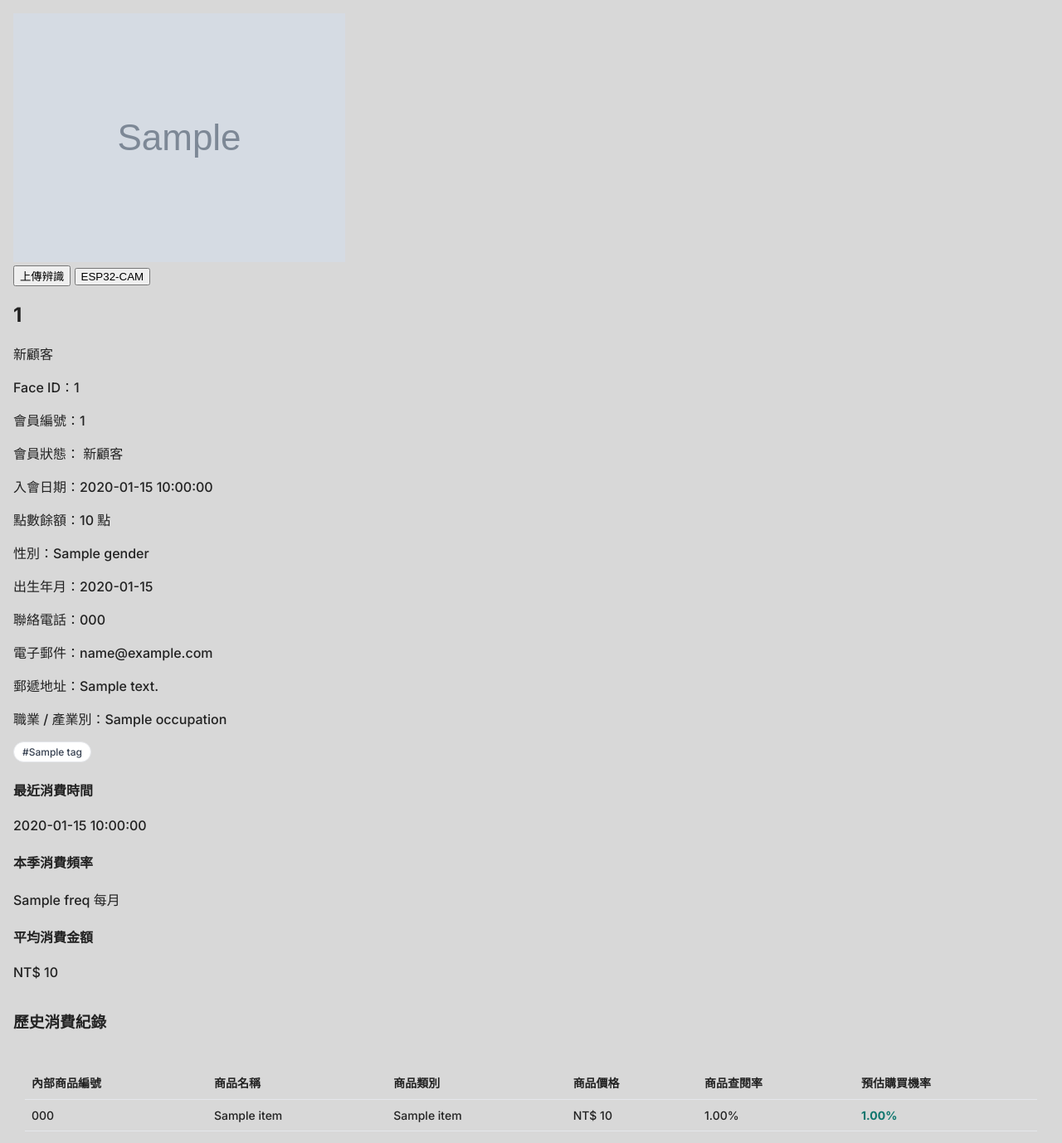
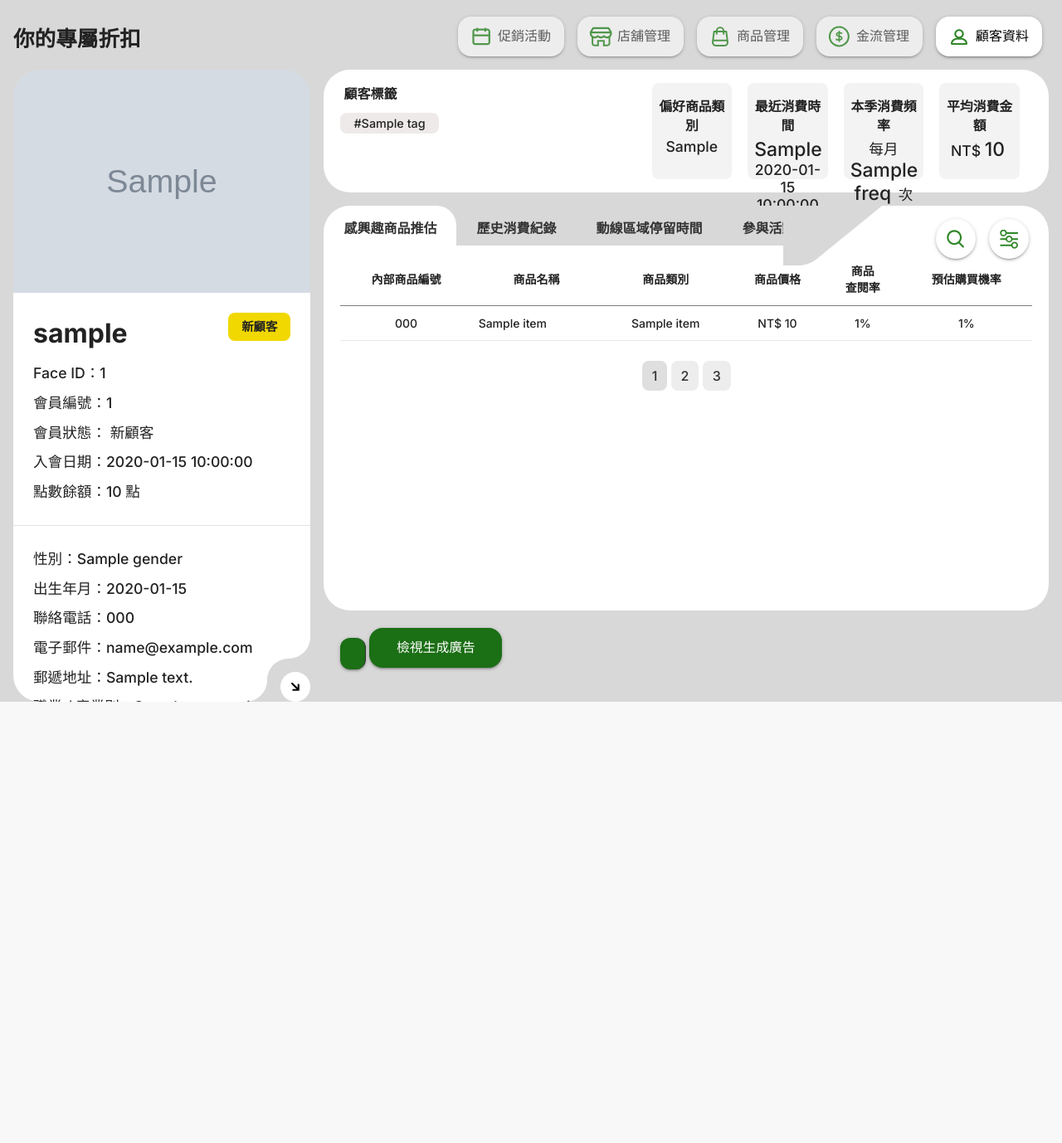
Before and after one commit to phantom810193/esp32cam, a Flask app: template backend/templates/manager.html in a window 1280 px wide. Shown: the whole page at 83% size. After the commit the page ends 846 px from the top, so only its background shows below. Run offline with Flask 3, Linux system fonts and the light colour scheme; the template is opened without the code that fills it: most values are stand-ins (such as "Sample title", 1, 10 or a date in 2020); grey boxes marked "Sample" are stand-in pictures; parts of the project's set-up code (start-up, migrations or seed data) failed here and were passed over.

Commit message:
Update manager.html

```diff
--- a/backend/templates/manager.html
+++ b/backend/templates/manager.html
@@ -4,91 +4,138 @@
     <meta charset="utf-8">
     <meta name="viewport" content="width=device-width, initial-scale=1">
     <title>你的專屬折扣</title>
+    <!-- 保留你現有的樣式檔；需要時再在 manager.css 補上對應 class -->
     <link rel="stylesheet" href="{{ url_for('static', filename='css/manager.css') }}">
     <link href="https://fonts.googleapis.com/css2?family=Inter:wght@500;700&family=Noto+Sans+TC:wght@400;500;700&display=swap" rel="stylesheet">
   </head>
   <body>
-    <div class="manager-shell">
 
-      <!-- 上方廣告 Banner -->
-      <section class="hero-banner">
-        <div class="banner-left">
+    <!-- 頁首與導覽 -->
+    <header>
+      <h1>你的專屬折扣</h1>
+      <nav>
+        <ul id="nav-links">
+          <li class="event"><a href="#" title="促銷活動">促銷活動</a></li>
+          <li class="shop"><a href="#" title="店舖管理">店舖管理</a></li>
+          <li class="product"><a href="#" title="商品管理">商品管理</a></li>
+          <li class="payment"><a href="#" title="金流管理">金流管理</a></li>
+          <li class="customer active"><a href="#" title="顧客資料">顧客資料</a></li>
+        </ul>
+      </nav>
+    </header>
+
+    <main id="customer-profile" class="container">
+
+      <!-- 左側：顧客大圖／顧客基本資料 -->
+      <article id="customer-information" class="left-pane">
+        <h2 class="hide">顧客資料</h2>
+
+        <!-- 顯示本期廣告 Banner（若有），否則顧客照片或占位圖 -->
+        <figure class="customer-photo hero-banner">
           {% if context and context.ad_image_url %}
-            <img src="{{ context.ad_image_url }}" alt="廣告圖" class="ad-image">
+            <img src="{{ context.ad_image_url }}" alt="本期廣告" class="ad-image">
+          {% elif context and context.member and context.member.face_image_url %}
+            <img src="{{ context.member.face_image_url }}" alt="顧客照片">
           {% else %}
-            <div class="hero-placeholder">等待 ESP32-CAM 上傳廣告圖</div>
+            <div class="hero-placeholder">等待 ESP32-CAM 上傳影像 / 廣告圖</div>
           {% endif %}
-        </div>
-        <div class="banner-right">
-          <button class="btn-upload">上傳辨識</button>
-          <button class="btn-device">ESP32-CAM</button>
-        </div>
-      </section>
+        </figure>
 
-      <!-- 顧客資料 + 標籤 -->
-      <section class="member-overview">
-        <h2>{{ context.member.mall_member_id or '未加入會員' }}</h2>
-        <span class="member-tag">
+        <section class="customer-infolist">
+          <ul class="customer-basic-info">
+            <li class="customer-name">
+              {{ context.member.nickname or context.member.name or '—' }}
+            </li>
+            <li class="customer-level {{ 'general' if context.member_status == 'registered' else 'new' }}">
               {% if context.member_status == 'registered' %}一般會員{% else %}新顧客{% endif %}
-        </span>
-        <p>Face ID：{{ context.member.face_id or '—' }}</p>
-        <p>會員編號：{{ context.member.mall_member_id or context.member.member_id }}</p>
-        <p>會員狀態：
+            </li>
+            <li>Face ID：{{ context.member.face_id or '—' }}</li>
+            <li>會員編號：{{ context.member.mall_member_id or context.member.member_id or '—' }}</li>
+            <li>會員狀態：
               {% if context.member_status == 'new' %}新顧客
               {% elif context.member_status == 'unregistered' %}未註冊會員
               {% else %}有效{% endif %}
-        </p>
-        <p>入會日期：{{ context.member.joined_at or '—' }}</p>
-        <p>點數餘額：{{ context.member.points_balance or '—' }} 點</p>
-        <p>性別：{{ context.member.gender or '—' }}</p>
-        <p>出生年月：{{ context.member.birthdate or '未填寫' }}</p>
-        <p>聯絡電話：{{ context.member.phone or '—' }}</p>
-        <p>電子郵件：{{ context.member.email or '—' }}</p>
-        <p>郵遞地址：{{ context.member.address or '—' }}</p>
-        <p>職業 / 產業別：{{ context.member.occupation or '—' }}</p>
+            </li>
+            <li>入會日期：{{ context.member.joined_at or '—' }}</li>
+            <li>點數餘額：{{ context.member.points_balance or '—' }} 點</li>
+          </ul>
+
+          <ul class="customer-contact-info">
+            <li>性別：{{ context.member.gender or '—' }}</li>
+            <li>出生年月：{{ context.member.birthdate or '未填寫' }}</li>
+            <li>聯絡電話：{{ context.member.phone or '—' }}</li>
+            <li>電子郵件：{{ context.member.email or '—' }}</li>
+            <li>郵遞地址：{{ context.member.address or '—' }}</li>
+            <li>職業 / 產業別：{{ context.member.occupation or '—' }}</li>
+          </ul>
+        </section>
+      </article>
+
+      <!-- 右側：顧客標籤／偏好摘要／分頁（推估清單、歷史、動線、活動） -->
+      <article id="customer-details" class="right-pane">
+
+        <!-- 顧客標籤 -->
+        <section id="customer-tags">
+          <h2>顧客標籤</h2>
+          <ul class="customer-taglist">
+            {% if context and context.analysis and context.analysis.interests %}
+              {% for tag in context.analysis.interests %}
+                <li>#{{ tag }}</li>
+              {% endfor %}
+            {% else %}
+              <li>#尚無標籤</li>
+            {% endif %}
+          </ul>
         </section>
 
-      <!-- 興趣標籤 -->
-      <section class="member-tags">
-        {% if context and context.analysis and context.analysis.interests %}
-          {% for tag in context.analysis.interests %}
-            <span class="tag">#{{ tag }}</span>
-          {% endfor %}
-        {% else %}
-          <span class="tag">#尚無標籤</span>
-        {% endif %}
+        <!-- 偏好與摘要 -->
+        <section id="customer-preferences">
+          <h2 class="hide">顧客偏好</h2>
+          <ul class="customer-preferencelist">
+            <li><span>偏好商品類別</span>{{ context.analysis.pref_categories or '—' }}</li>
+            <li><span>最近消費時間</span>
+              <i>{{ context.analysis.last_purchase_ago or '' }}</i>
+              {{ context.analysis.last_purchase_at or '—' }}
+            </li>
+            <li><span>本季消費頻率</span>每月 <i>{{ context.analysis.freq or '—' }}</i> 次</li>
+            <li><span>平均消費金額</span>NT$ <i>{{ context.analysis.avg_spend or '0' }}</i></li>
+          </ul>
         </section>
 
-      <!-- 消費摘要 -->
-      <section class="member-summary">
-        <div class="summary-item">
-          <h4>最近消費時間</h4>
-          <p>{{ context.analysis.last_purchase_at or '—' }}</p>
-        </div>
-        <div class="summary-item">
-          <h4>本季消費頻率</h4>
-          <p>{{ context.analysis.freq or '—' }} 每月</p>
-        </div>
-        <div class="summary-item">
-          <h4>平均消費金額</h4>
-          <p>NT$ {{ context.analysis.avg_spend or '0' }}</p>
-        </div>
-      </section>
+        <!-- 分頁：推估清單 / 歷史 / 動線 / 活動 -->
+        <section id="customer-purchase-history">
+          <h2 class="hide">顧客購買歷史與推估</h2>
 
-      <!-- 商品推薦 / 歷史紀錄表 -->
-      <section class="history-table">
-        <header>
-          <h3>歷史消費紀錄</h3>
-        </header>
-        <div class="table-wrapper">
-          <table>
+          <!-- 純錨點 tab；若你有前端 JS，可把 active 切換做起來 -->
+          <span id="tab-1">1</span>
+          <span id="tab-2">2</span>
+          <span id="tab-3">3</span>
+          <span id="tab-4">4</span>
+
+          <div id="tab">
+            <ul class="tab-nav">
+              <li><a href="#tab-1" title="感興趣商品推估">感興趣商品推估</a></li>
+              <li><a href="#tab-2" title="歷史消費紀錄">歷史消費紀錄</a></li>
+              <li><a href="#tab-3" title="動線區域停留時間">動線區域停留時間</a></li>
+              <li><a href="#tab-4" title="參與活動紀錄">參與活動紀錄</a></li>
+            </ul>
+
+            <!-- Tab 1：推薦清單 -->
+            <div class="tab-content-1">
+              <h3 class="hide">感興趣商品推估</h3>
+              <ul class="tool">
+                <li><a href="#" class="search">搜尋</a></li>
+                <li><a href="#" class="filter">篩選</a></li>
+              </ul>
+
+              <table class="recommend-table">
                 <thead>
                   <tr>
                     <th>內部商品編號</th>
                     <th>商品名稱</th>
                     <th>商品類別</th>
                     <th>商品價格</th>
-                <th>商品查閱率</th>
+                    <th>商品<br>查閱率</th>
                     <th>預估購買機率</th>
                   </tr>
                 </thead>
@@ -98,20 +145,83 @@
                       <tr>
                         <td>{{ item.product_code }}</td>
                         <td>{{ item.product_name }}</td>
-                    <td>{{ item.category_label }}</td>
-                    <td>NT$ {{ '%.0f'|format(item.price) }}</td>
-                    <td>{{ '%.2f'|format(item.view_rate_percent) }}%</td>
-                    <td><strong>{{ '%.2f'|format(item.probability_percent) }}%</strong></td>
+                        <td>{{ item.category_label or item.category or '—' }}</td>
+                        <td>NT$ {{ '%.0f'|format(item.price or 0) }}</td>
+                        <td>{{ '%.0f'|format(item.view_rate_percent or 0) }}%</td>
+                        {% set prob = (item.probability_percent or 0) %}
+                        <td>
+                          <span class="{% if prob>=90 %}hight{% elif prob>=70 %}medium{% else %}low{% endif %}">
+                            {{ '%.0f'|format(prob) }}%
+                          </span>
+                        </td>
                       </tr>
                     {% endfor %}
                   {% else %}
-                <tr><td colspan="6" class="empty">尚無消費紀錄</td></tr>
+                    <tr><td colspan="6" class="empty">尚無推薦資料</td></tr>
                   {% endif %}
                 </tbody>
               </table>
+
+              <div class="advertising">
+                <ul class="advertising_info">
+                  <li class="btn"><a href="{{ url_for('manager_ad_preview') if 'manager_ad_preview' in globals() else '#' }}" title="檢視生成廣告">檢視生成廣告</a></li>
+                </ul>
+              </div>
+
+              <ul class="page">
+                <li class="active"><a href="#" title="第1頁">1</a></li>
+                <li><a href="#" title="第2頁">2</a></li>
+                <li><a href="#" title="第3頁">3</a></li>
+              </ul>
+            </div>
+
+            <!-- Tab 2：歷史消費（如你已在後端提供 context.history 可填） -->
+            <div class="tab-content-2">
+              <h3 class="hide">歷史消費紀錄</h3>
+              <ul class="tool">
+                <li><a href="#" class="search">搜尋</a></li>
+                <li><a href="#" class="filter">篩選</a></li>
+              </ul>
+              {% if context and context.history and context.history.items %}
+                <table class="history-table">
+                  <thead>
+                    <tr>
+                      <th>時間</th>
+                      <th>商品</th>
+                      <th>金額</th>
+                      <th>來源</th>
+                    </tr>
+                  </thead>
+                  <tbody>
+                    {% for h in context.history.items %}
+                      <tr>
+                        <td>{{ h.purchased_at or '—' }}</td>
+                        <td>{{ h.product_name or h.item or '—' }}</td>
+                        <td>NT$ {{ '%.0f'|format(h.price or 0) }}</td>
+                        <td>{{ h.source or '—' }}</td>
+                      </tr>
+                    {% endfor %}
+                  </tbody>
+                </table>
+              {% else %}
+                <p>目前沒有歷史消費紀錄。</p>
+              {% endif %}
+            </div>
+
+            <!-- Tab 3：動線區域停留（占位） -->
+            <div class="tab-content-3">
+              <p>動線分析即將推出。</p>
+            </div>
+
+            <!-- Tab 4：參與活動紀錄（占位） -->
+            <div class="tab-content-4">
+              <p>活動紀錄即將推出。</p>
+            </div>
+
           </div>
         </section>
+      </article>
+    </main>
 
-    </div>
   </body>
 </html>
```
Lines whose indentation alone changed are shown as unchanged.
